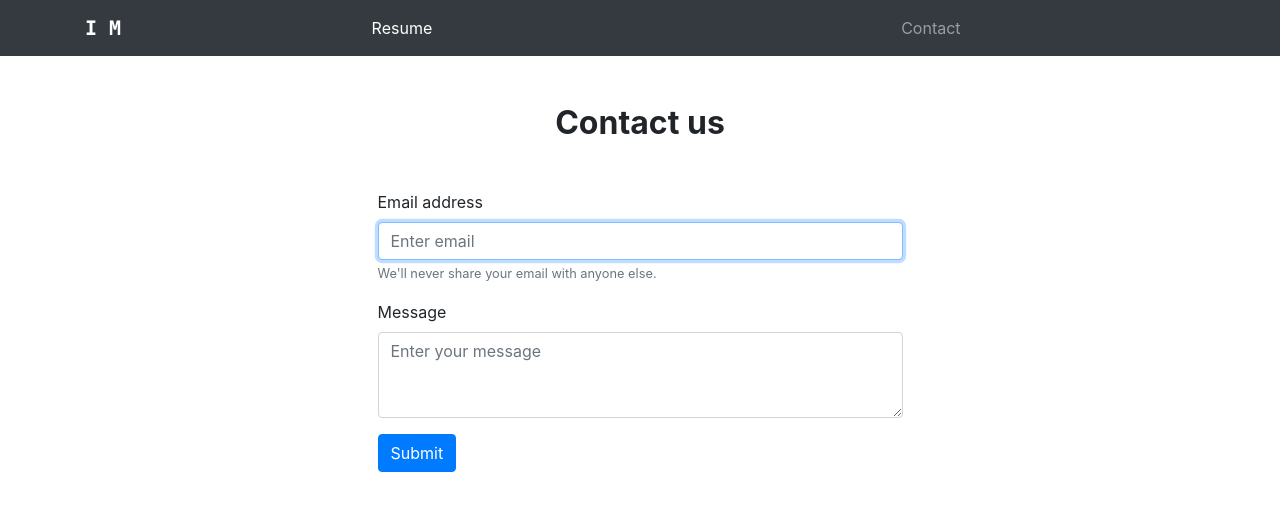
After one commit to irwinx16/python_flask_sample_frontend, a Flask app: page /contact in a window 1280 px wide. The commit adds this page. Shown: the top 511 px of the page. Run offline with Flask 2, Linux system fonts and the light colour scheme; some libraries are stand-ins or nearby versions.

Commit message:
add form layout and post route

```diff
--- a/app.py
+++ b/app.py
@@ -27,6 +27,17 @@ def index():
 def resume():
     return render_template('resume.html')
 
+#Contact Page
+@app.route('/contact')
+def contact():
+    return render_template('contact.html')
+
+@app.route('/sent', methods=['POST'])
+def sent():
+    if not request.form.get('email') or not request.form.get('message'):
+        return render_template('contact.html')
+    return render_template('sent.html', email=request.form.get('email'))
+
 
 
 # Geo-Location
--- /dev/null
+++ b/templates/contact.html
@@ -0,0 +1,17 @@
+{% extends "layout.html" %}
+{% block title %} Contact Me {% endblock %}
+{% block body %}
+<form class='col-6 offset-3' action="/sent" method="POST">
+    <h2 class="font-weight-bold text-center my-5">Contact us</h2>
+    <div class="form-group">
+        <label for="InputEmail">Email address</label>
+        <input type="email" class="form-control" name='email' id="InputEmail" autofocus aria-describedby="emailHelp" placeholder="Enter email">
+        <small id="emailHelp" class="form-text text-muted">We'll never share your email with anyone else.</small>
+    </div>
+    <div class="form-group">
+        <label for="FormControlTextarea">Message</label>
+        <textarea class="form-control" name='message' id="FormControlTextarea" rows="3" placeholder="Enter your message"></textarea>
+    </div>
+    <button type="submit" class="btn btn-primary">Submit</button>
+</form>
+{% endblock body %}
--- a/templates/layout.html
+++ b/templates/layout.html
@@ -24,11 +24,8 @@
                         <li class="nav-item active">
                             <a class="nav-link" href="{{ url_for('resume') }}">Resume</a>
                         </li>
-                        <!-- <li class="nav-item">
-                            <a class="nav-link" href="parking">Parking</a>
-                        </li> -->
                         <li class="nav-item">
-                            <a class="nav-link disabled" href="contact" tabindex="-1">Contact</a>
+                            <a class="nav-link" href="{{ url_for('contact') }}" tabindex="-1">Contact</a>
                         </li>
                     </ul>
                 </div>
--- /dev/null
+++ b/templates/sent.html
@@ -0,0 +1,5 @@
+{% extends "layout.html" %}
+{% block title %} Contact Me {% endblock %}
+{% block body %}
+<h1>Thank you! Keep an eye on {{ email }} for a response within 72 hours.</h1>
+{% endblock body %}
```
